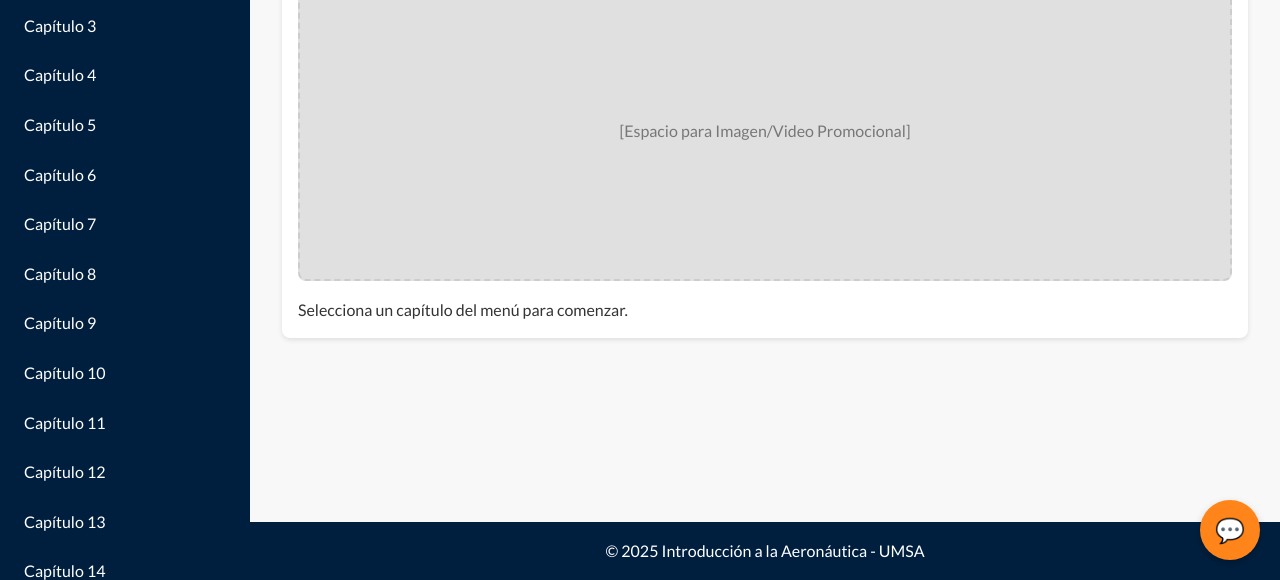
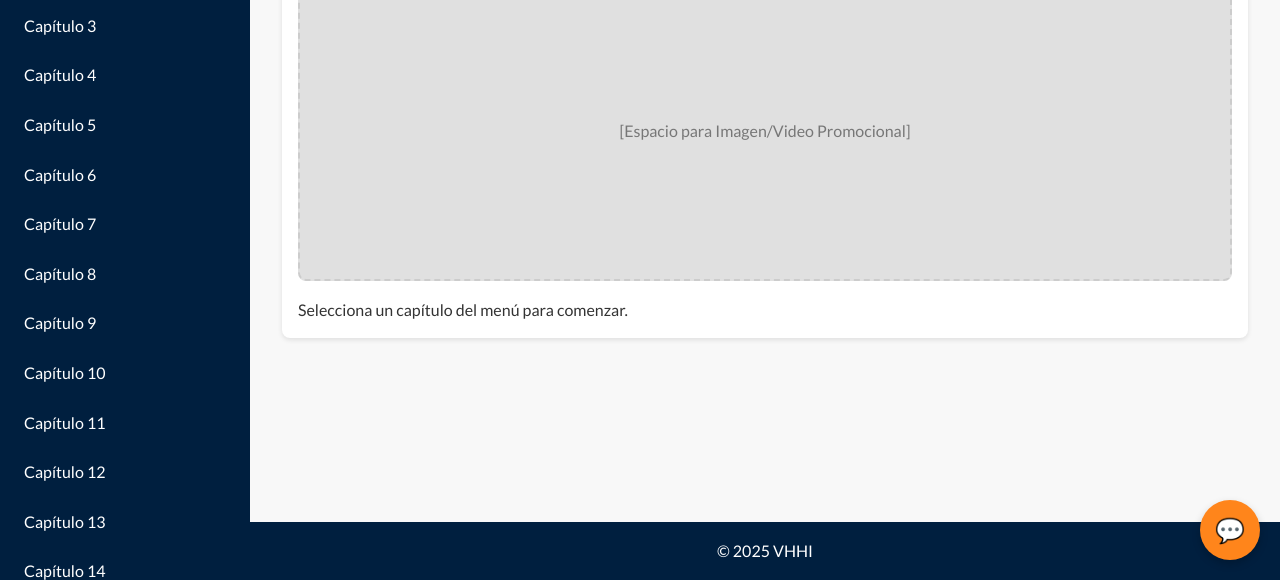
Before and after one commit to victorhugohi/aerowp, a plain HTML site: page index.html in a window 1280 px wide. Shown: the part 220-800 px from the top of the page. Drawn offline with nearby package versions, Linux system fonts and the light colour scheme.

Commit message:
Actualizacion de copyrigth

```diff
--- a/index.html
+++ b/index.html
@@ -64,7 +64,7 @@
     </main>
 
     <footer>
-        <p>&copy; 2025 Introducción a la Aeronáutica - UMSA</p>
+        <p>&copy; 2025 VHHI</p>
     </footer>
 
     <div id="chatbot-widget">
```
Also changed, not shown: 1 other file.
